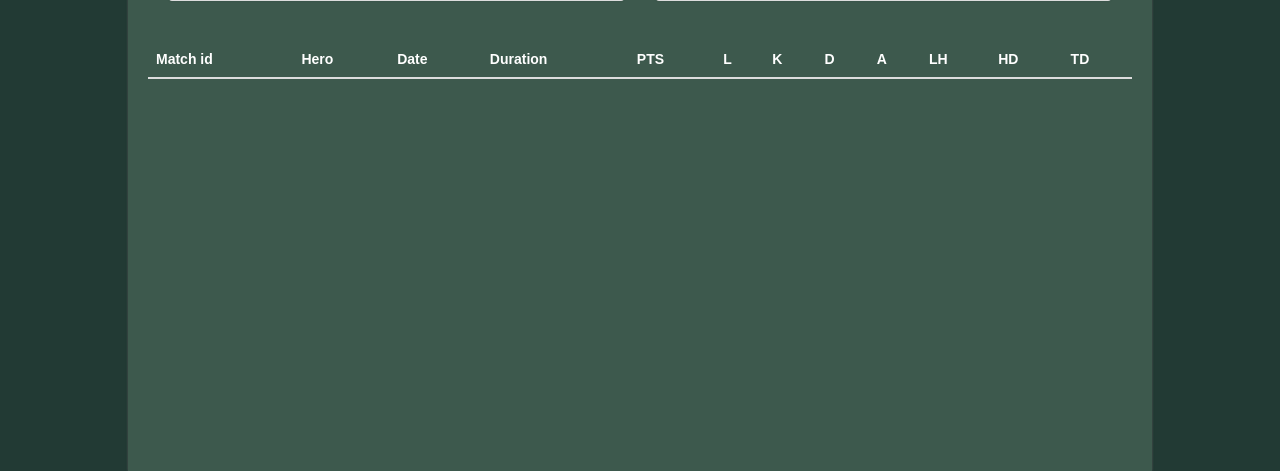
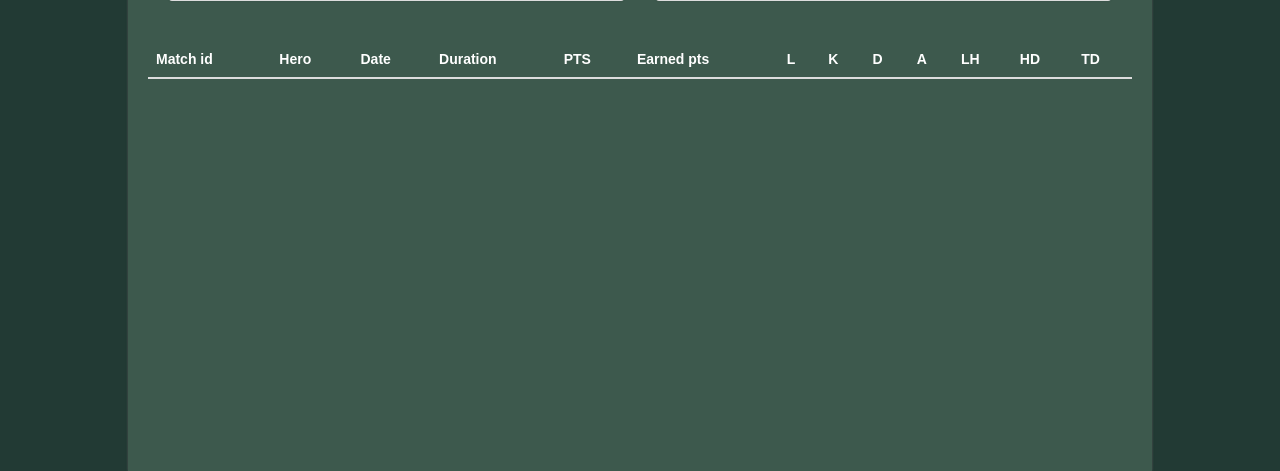
Before and after one commit to Nuqlear/genkstaleague, a Python web app: template gleague/frontend/templates/player_overview.html in a window 1280 px wide. Shown: the part 369-840 px from the top of the page. Run offline with Jinja, Linux system fonts and the light colour scheme; the template is opened without the code that fills it, so the values that code supplies are empty; some libraries are stand-ins or nearby versions; some web fonts are replaced.

Commit message:
old pts in player matches

```diff
--- a/gleague/frontend/templates/player_overview.html
+++ b/gleague/frontend/templates/player_overview.html
@@ -113,6 +113,7 @@
                         <th>Date</th>
                         <th>Duration</th>
                         <th>PTS</th>
+                        <th>Earned pts</th>
                         <th data-toggle="tooltip" data-placement="top" title="Level">L</th>
                         <th data-toggle="tooltip" data-placement="top" title="Kills">K</th>
                         <th data-toggle="tooltip" data-placement="top" title="Deaths">D</th>
@@ -143,6 +144,7 @@
                             </td>
                             <td class="start_time">{{ s.match.start_time }}</td>
                             <td>{{ s.match.duration//60 }}:{{ s.match.duration % 60 }}</td>
+                            <td>{{ s.old_pts }}</td>
                             <td>{% if s.pts_diff > 0 %}+{% endif %}{{ s.pts_diff }}</td>
                             <td>{{ s.level }}</td>
                             <td>{{ s.kills }}</td>
```
